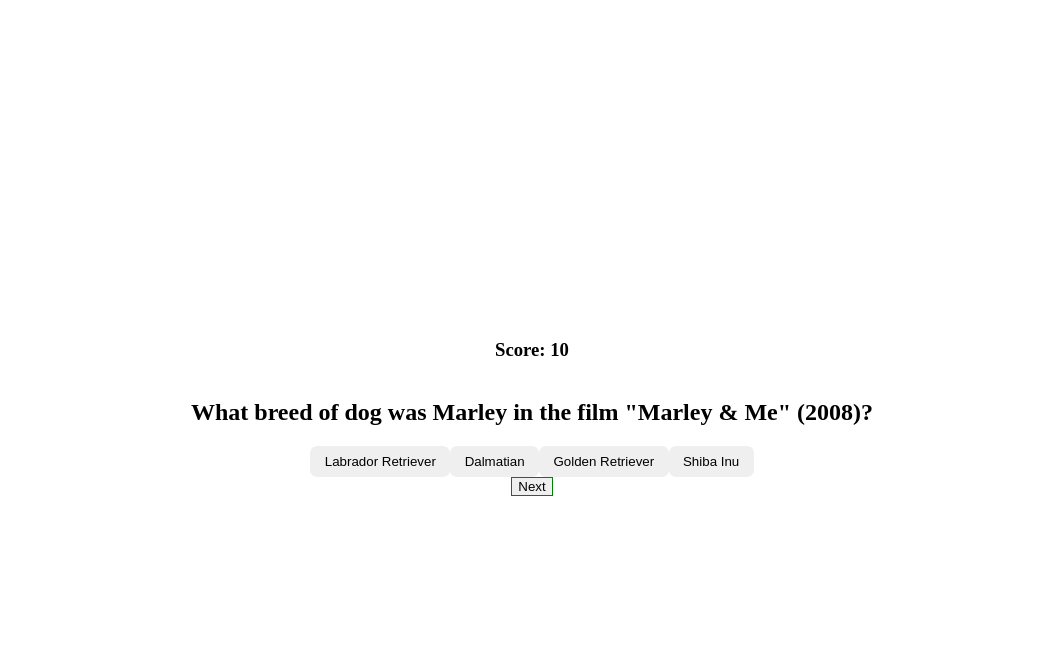
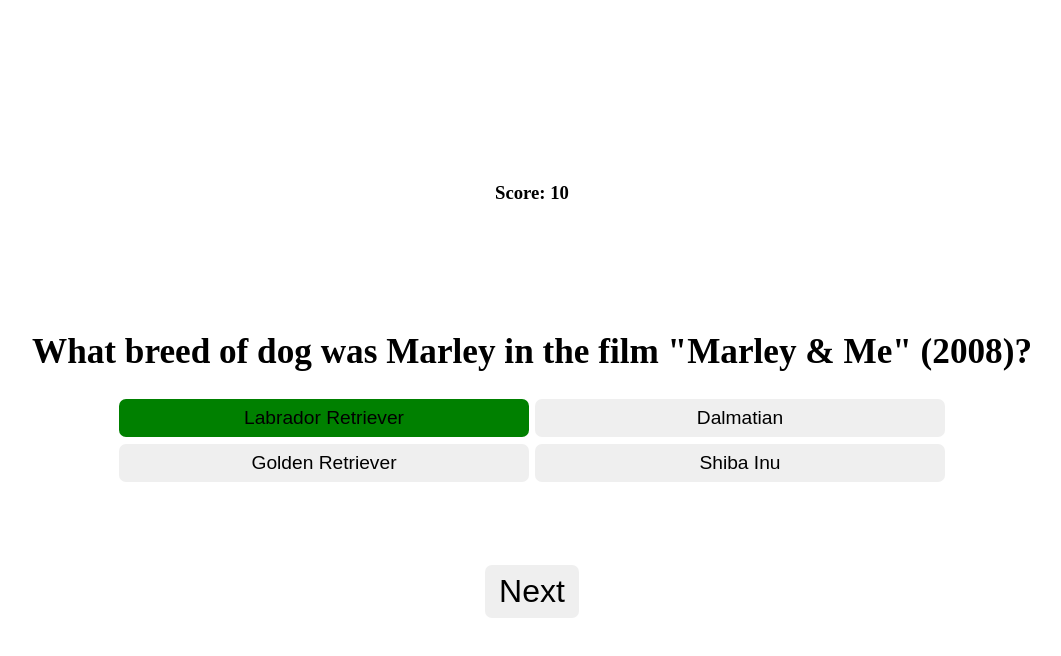
Before and after one commit to richhard6/QA-game, a plain HTML site: page index.html in a window 1280 px wide. Both pictures are taken after a click on the button "Labrador Retriever". Shown: the whole page, without its empty margins (108-1169 px from the left). Drawn offline with Linux system fonts and the light colour scheme.

Commit message:
style to correct and false answer

```diff
--- a/app.js
+++ b/app.js
@@ -6,10 +6,11 @@
 //  corresponde a esta variable
 
 let score = 0;
-//Cada respuesta correcta son 10 pts
+//  Aqui se almacena la puntuacion
+//  Cada respuesta correcta son 10 pts
 
 let answered = false;
-//falso = no ha contestado, true contestado.
+//  falso = no ha contestado, true contestado.
 
 let totalLength = 0;
 
@@ -19,11 +20,11 @@
 
 const answersDOM = document.querySelector('.answers-container');
 
-const pointsDOM = document.querySelector('.points');
+const scoreDOM = document.querySelector('.score');
 
 const nextButton = document.querySelector('.next-button');
 
-//Funcion para pasar a la siguiente pregunta
+//  Funcion para pasar a la siguiente pregunta
 const nextQuestion = () => {
   questionCounter++;
   nextButton.classList.add('hide');
@@ -35,7 +36,7 @@
 
 nextButton.addEventListener('click', nextQuestion);
 
-//Obtiene los datos
+//  Obtiene los datos
 async function getData() {
   const response = await fetch('./data.json');
   const data = await response.json();
@@ -45,28 +46,28 @@
   return data;
 }
 
-//borramos el contenido de la pregunta y respuesta
+//  Borramos el contenido de la pregunta y respuesta
 const clearScreen = () => {
   questionDOM.textContent = '';
 
   answersDOM.innerHTML = '';
 };
 
-//Renderiza pregunta
+//  Renderiza pregunta
 async function renderQuestion() {
   const data = await getData();
 
-  //Si el largo del JSON es superior al contador de preguntas...
+  //  Si el largo del JSON es superior al contador de preguntas...
   if (data.length > questionCounter) {
-    //Cogemos los datos del JSON
+    //  Cogemos los datos del JSON
     const currentQuestion = data[questionCounter];
     console.log(data[questionCounter]);
 
-    //Limpiamos pantalla y mostramos la pregunta
+    //  Limpiamos pantalla y mostramos la pregunta
     clearScreen();
     questionDOM.textContent = currentQuestion.question;
 
-    //Recorremos el array de respuestas
+    //  Recorremos el array de respuestas
     for (let i = 0; i < currentQuestion.answers.length; i++) {
       const button = document.createElement('button');
 
@@ -77,11 +78,11 @@
       answersDOM.append(button);
 
       button.addEventListener('click', (e) =>
-        checkAnswer(e.target.textContent, currentQuestion.correct)
+        checkAnswer(e, currentQuestion.correct)
       );
     }
   } else {
-    //En caso contrario, borrar odo y mostrar la pantalla final
+    //  En caso contrario, borrar odo y mostrar la pantalla final
     sectionDOM.innerHTML = '';
 
     const finalScore = document.createElement('h1');
@@ -92,19 +93,25 @@
   }
 }
 
-//Chequea que la respuesta sea correcta
+//  Chequea que la respuesta sea correcta
 function checkAnswer(clicked, correct) {
   console.log(clicked, correct);
 
-  //Si aun no se ha clickeado, agregar 10pts
-  if (clicked === correct && answered === false) {
+  //  Si aun no se ha clickeado, agregar 10pts y dar feedback
+  if (clicked.target.textContent === correct && answered === false) {
     score += 10;
+    clicked.target.classList.add('correct');
+
+  }else if (answered === false) {
+    clicked.target.classList.add('wrong');
+
   }
+
   console.log(score);
 
   answered = true;
-  //imprimimos la puntuación
-  pointsDOM.textContent = `Score: ${score}`;
+  //  Imprimimos la puntuación
+  scoreDOM.textContent = `Score: ${score}`;
 
   //Escondemos el boton de next
   nextButton.classList.remove('hide');
--- a/index.html
+++ b/index.html
@@ -10,7 +10,7 @@
   <body>
     <main>
       <section>
-        <h3 class="points">Score: 0</h3>
+        <h3 class="score">Score: 0</h3>
 
         <h2 class="question"></h2>
 
--- a/styles/styles.css
+++ b/styles/styles.css
@@ -1,3 +1,9 @@
+* {
+  margin: 0%;
+  padding: 0%;
+  box-sizing: border-box;
+}
+
 main {
   height: 100vh;
 }
@@ -13,13 +19,6 @@
   text-align: center;
 }
 
-.btn {
-  border: none;
-  padding: 0.5rem 0.9rem;
-  cursor: pointer;
-  border-radius: 7px;
-}
-
 .answers-container {
   display: flex;
   align-items: center;
@@ -30,6 +29,51 @@
   display: none;
 }
 
+.score {
+  margin-bottom: 8rem;
+}
+
+.question {
+  font-size: 2.2rem;
+}
+
+/* ------------------------ Botones respuestas -------------- */
+
+.answers-container{
+  display: flex;
+  width: 80%;
+  flex-wrap: wrap;
+  margin-top: 1.5rem;
+}
+
+.answers-container > * {
+  width: 40%;
+  margin: 0.2rem;
+}
+
+.btn {
+  border: none;
+  padding: 0.5rem 0.9rem;
+  cursor: pointer;
+  border-radius: 7px;
+  font-size: 1.2rem;
+}
+
+.correct {
+  background-color: green;
+}
+
+.wrong {
+  background-color: red;
+}
+
 .next-button {
-  border: 1px solid green;
+  border: none;
+  margin-top: 5rem;
+  padding: 0.5rem 0.9rem;
+  cursor: pointer;
+  border-radius: 7px;
+  font-size: 2rem;
 }
+
+/* ------------------------------------------------------------- */
```
